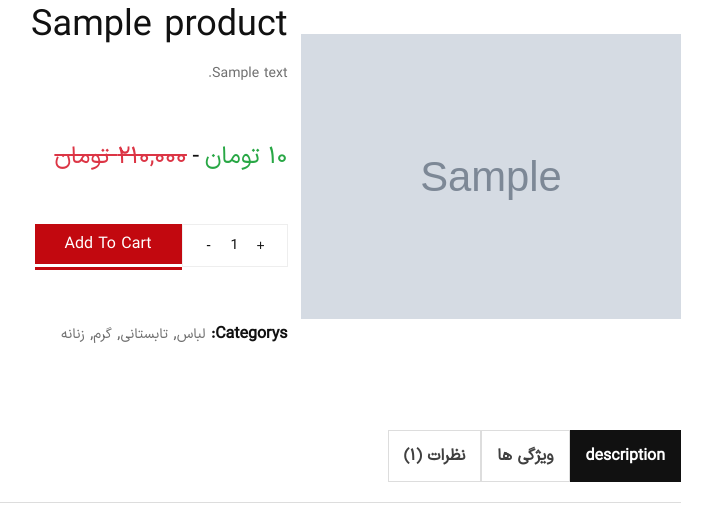
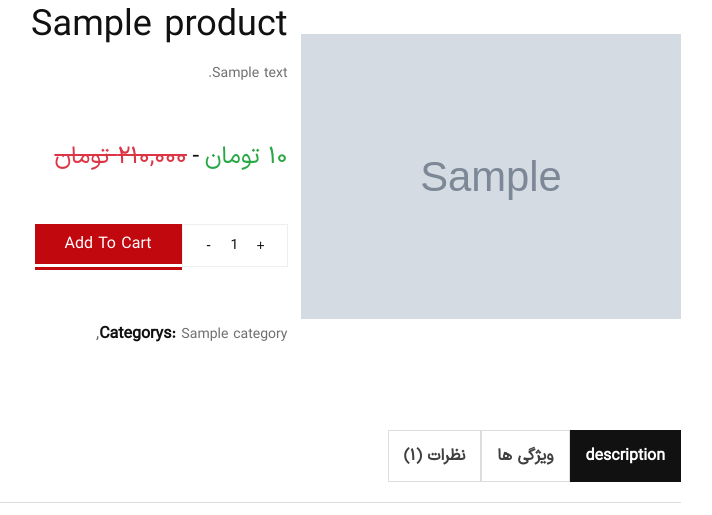
Before and after one commit to BigRch/onlineshop, a Django app: page /products/1/ in a window 1280 px wide. Shown: the part 442-957 px from the top of the page, without its empty margins (547-1259 px from the left). Run offline with Django 5.2, Linux system fonts and the light colour scheme; tables that the repository leaves empty hold one stand-in row (values such as "Sample post"); grey boxes marked "Sample" are stand-in pictures; one stand-in notice (Sample message) is shown; parts of the project's set-up code (start-up, migrations or seed data) failed here and were passed over; some libraries are stand-ins or nearby versions; some web fonts are replaced.

Commit message:
added category to product model

```diff
--- a/products/admin.py
+++ b/products/admin.py
@@ -1,5 +1,5 @@
 from django.contrib import admin
-from .models import Product, Comment
+from .models import Product, Comment, Category
 
 class CommentsInline(admin.StackedInline):
     model = Comment
@@ -15,3 +15,7 @@ class ProductAdmin(admin.ModelAdmin):
 @admin.register(Comment)
 class CommentAdmin(admin.ModelAdmin):
     list_display = ['product', 'author', 'date_created', 'points', 'active', ]
+
+@admin.register(Category)
+class CategoryAdmin(admin.ModelAdmin):
+    list_display =['name',]
--- a/products/models.py
+++ b/products/models.py
@@ -4,6 +4,11 @@ from django.shortcuts import reverse
 from django.utils.translation import gettext_lazy as _
 from ckeditor.fields import RichTextField
 # Create your models here.
+class Category(models.Model):
+    name = models.CharField(max_length=100)
+
+    def __str__(self):
+        return self.name
 
 class Product(models.Model):
     title = models.CharField(max_length=100)
@@ -12,7 +17,7 @@ class Product(models.Model):
     price = models.PositiveIntegerField(default=0)
     active = models.BooleanField(default=True)
     image = models.ImageField(verbose_name=_("Product Image"), upload_to='product/product_cover/', blank=True)
-
+    categories = models.ManyToManyField(Category, related_name='products', blank=True)
     datetime_creation = models.DateTimeField(auto_now_add=True)
     datetime_modified = models.DateTimeField(auto_now=True)
 
--- a/products/templates/products/product_detail.html
+++ b/products/templates/products/product_detail.html
@@ -38,6 +38,7 @@
                                 <h3 class="product-title mb--20">{{ product.title }}</h3>
                                 <p class="product-short-description mb--20">
                                     {{product.short_description|translate_num}}
+
                                 </p>
                                 <div class="my-5 py-5 product-price-wrapper mb--25">
                                     <span class="money text-success">{{product.price|intcomma:False|translate_num}} تومان</span>
@@ -60,10 +61,9 @@
                                 </div>
                                 <div class="product-footer-meta mt-5 pt-5">
                                     <p><span class="m-0">{% trans "Categorys" %}:</span>
-                                        <a href="shop.html">لباس</a>,
-                                        <a href="shop.html">تابستانی</a>,
-                                        <a href="shop.html">گرم</a>,
-                                        <a href="shop.html">زنانه</a>
+                                        {% for category in product.categories.all %}
+                                        <a href="">{{category}}</a>,
+                                        {% endfor %}
                                     </p>
                                 </div>
                             </div>
```
Also changed, not shown: products/locale/fa/LC_MESSAGES/django.po, products/migrations/0005_category_product_categories.py (added).
